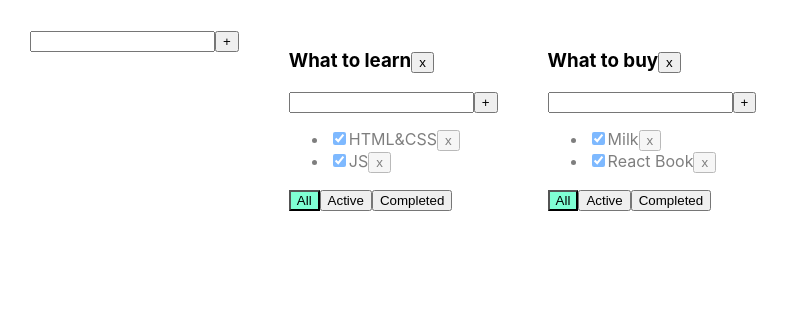
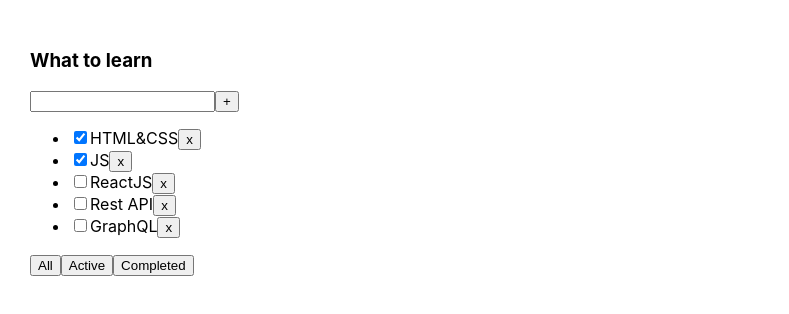
Before and after one commit to Sergey-BY6/Todolist, a React (Create React App) app: page / in a window 1280 px wide. Shown: the top 314 px of the page, without its empty margins (0-789 px from the left). Built offline with nearby package versions, Linux system fonts and the light colour scheme.

Commit message:
Adding reducers to todolist 4.

```diff
--- a/package.json
+++ b/package.json
@@ -3,6 +3,10 @@
   "version": "0.1.0",
   "private": true,
   "dependencies": {
+    "@emotion/react": "^11.10.5",
+    "@emotion/styled": "^11.10.5",
+    "@mui/icons-material": "^5.11.9",
+    "@mui/material": "^5.11.8",
     "@testing-library/jest-dom": "^5.16.5",
     "@testing-library/react": "^13.4.0",
     "@testing-library/user-event": "^13.5.0",
@@ -14,7 +18,7 @@
     "react": "^18.2.0",
     "react-dom": "^18.2.0",
     "react-scripts": "5.0.1",
-    "typescript": "^4.8.4",
+    "typescript": "^4.9.5",
     "uuid": "^9.0.0",
     "web-vitals": "^2.1.4"
   },
--- a/src/App.tsx
+++ b/src/App.tsx
@@ -1,147 +1,77 @@
-import React, {useState} from 'react';
+import React, {useReducer, useState} from 'react';
 import './App.css';
-import {TaskType, Todolist} from './Todolist';
-import {v1} from 'uuid';
-import {SuperInput} from './components/SuperInput';
+import {Todolist} from './Todolist';
+import { v1 } from 'uuid';
+import {addTaskAC, removeTaskAC, tasksReducer} from './reducers/tasksReducer';
+import {changeFilterAC, FilterReducer} from './reducers/filterReducer';
+
+export type FilterValuesType = "all" | "active" | "completed";
+
+function App() {
+
+    // let [tasks, setTasks] = useState([
+    //     { id: v1(), title: "HTML&CSS", isDone: true },
+    //     { id: v1(), title: "JS", isDone: true },
+    //     { id: v1(), title: "ReactJS", isDone: false },
+    //     { id: v1(), title: "Rest API", isDone: false },
+    //     { id: v1(), title: "GraphQL", isDone: false },
+    // ]);
+
+    let [tasks, tasksDispatch] = useReducer(tasksReducer, [
+        { id: v1(), title: "HTML&CSS", isDone: true },
+        { id: v1(), title: "JS", isDone: true },
+        { id: v1(), title: "ReactJS", isDone: false },
+        { id: v1(), title: "Rest API", isDone: false },
+        { id: v1(), title: "GraphQL", isDone: false },
+    ])
+
+    // let [filter, setFilter] = useState<FilterValuesType>("all");
+    let [filter, filterDispatch] = useReducer(FilterReducer,"all");
 
 
-export type FilterValuesType = 'all' | 'active' | 'completed';
-type TodolistType = {
-    id: string
-    title: string
-    filter: FilterValuesType
-}
 
-type TasksStateType = {
-    [key: string]: Array<TaskType>
-}
+    function removeTask(id: string) {
+        tasksDispatch(removeTaskAC(id))
 
-
-function App() {
-    let todolistId1 = v1();
-    let todolistId2 = v1();
-
-    let [todolists, setTodolists] = useState<Array<TodolistType>>([
-        {id: todolistId1, title: 'What to learn', filter: 'all'},
-        {id: todolistId2, title: 'What to buy', filter: 'all'}
-    ])
-
-    let [tasks, setTasks] = useState<TasksStateType>({
-        [todolistId1]: [
-            {id: v1(), title: 'HTML&CSS', isDone: true},
-            {id: v1(), title: 'JS', isDone: true}
-        ],
-        [todolistId2]: [
-            {id: v1(), title: 'Milk', isDone: true},
-            {id: v1(), title: 'React Book', isDone: true}
-        ]
-    });
-
-
-    function removeTask(id: string, todolistId: string) {
-        //достанем нужный массив по todolistId:
-        let todolistTasks = tasks[todolistId];
-        // перезапишем в этом объекте массив для нужного тудулиста отфилтрованным массивом:
-        tasks[todolistId] = todolistTasks.filter(t => t.id != id);
-        // засетаем в стейт копию объекта, чтобы React отреагировал перерисовкой
-        setTasks({...tasks});
+        // let filteredTasks = tasks.filter(t => t.id != id);
+        // setTasks(filteredTasks);
     }
 
-    function addTask(title: string, todolistId: string) {
-        let task = {id: v1(), title: title, isDone: false};
-        //достанем нужный массив по todolistId:
-        let todolistTasks = tasks[todolistId];
-        // перезапишем в этом объекте массив для нужного тудулиста копией, добавив в начало новую таску:
-        tasks[todolistId] = [task, ...todolistTasks];
-        // засетаем в стейт копию объекта, чтобы React отреагировал перерисовкой
-        setTasks({...tasks});
-    }
+    function addTask(title: string) {
+        tasksDispatch(addTaskAC(title))
 
-    function changeStatus(id: string, isDone: boolean, todolistId: string) {
-        //достанем нужный массив по todolistId:
-        let todolistTasks = tasks[todolistId];
-        // найдём нужную таску:
-        let task = todolistTasks.find(t => t.id === id);
-        //изменим таску, если она нашлась
-        if (task) {
-            task.isDone = isDone;
-            // засетаем в стейт копию объекта, чтобы React отреагировал перерисовкой
-            setTasks({...tasks});
-        }
-    }
-
-    function changeFilter(value: FilterValuesType, todolistId: string) {
-        let todolist = todolists.find(tl => tl.id === todolistId);
-        if (todolist) {
-            todolist.filter = value;
-            setTodolists([...todolists])
-        }
-    }
-
-    function removeTodolist(id: string) {
-        // засунем в стейт список тудулистов, id которых не равны тому, который нужно выкинуть
-        setTodolists(todolists.filter(tl => tl.id != id));
-        // удалим таски для этого тудулиста из второго стейта, где мы храним отдельно таски
-        delete tasks[id]; // удаляем св-во из объекта... значением которого являлся массив тасок
-        // засетаем в стейт копию объекта, чтобы React отреагировал перерисовкой
-        setTasks({...tasks});
+        // let task = { id: v1(), title: title, isDone: false };
+        // let newTasks = [task, ...tasks];
+        // setTasks(newTasks);
     }
 
 
-    const addTodolist = (newTitle: string) => {
-        const newTodoId = v1()
-        const newTodolist: TodolistType = {id: newTodoId, title: newTitle, filter: 'all'} // необходимо обязательно типизировать newTodolist
-        setTodolists([...todolists, newTodolist])
-        setTasks({
-            ...tasks, [newTodoId]: [
-                {id: v1(), title: 'Milk', isDone: true},
-                {id: v1(), title: 'React Book', isDone: true}
-            ]
-        })
+    function changeFilter(value: FilterValuesType) {
+        // setFilter(value);
+        filterDispatch(changeFilterAC(value))
     }
 
 
-    const editTask = (todolistId: string, newTitle: string, taskId: string) => {
-setTasks({...tasks, [todolistId]: tasks[todolistId].map(el => el.id === taskId ? {...el, title: newTitle}: el)})
+    let tasksForTodolist = tasks;
+
+    if (filter === "active") {
+        tasksForTodolist = tasks.filter(t => t.isDone === false);
+    }
+    if (filter === "completed") {
+        tasksForTodolist = tasks.filter(t => t.isDone === true);
     }
 
-    const editTodo = (todolistId: string, newTask: string) => {
-setTodolists(todolists.map(el => el.id === todolistId ? {...el, title: newTask}: el))
-    }
+
+
+
 
     return (
         <div className="App">
-            <SuperInput callBack={addTodolist}/>
-            {
-                todolists.map(tl => {
-                    let allTodolistTasks = tasks[tl.id];
-                    let tasksForTodolist = allTodolistTasks;
-
-                    if (tl.filter === 'active') {
-                        tasksForTodolist = allTodolistTasks.filter(t => !t.isDone);
-                    }
-                    if (tl.filter === 'completed') {
-                        tasksForTodolist = allTodolistTasks.filter(t => t.isDone);
-                    }
-
-                    return <Todolist
-                        key={tl.id}
-                        id={tl.id}
-                        title={tl.title}
-                        tasks={tasksForTodolist}
-                        removeTask={removeTask}
-                        changeFilter={changeFilter}
-                        addTask={addTask}
-                        changeTaskStatus={changeStatus}
-                        filter={tl.filter}
-                        removeTodolist={removeTodolist}
-                        editTask={editTask}
-                        editTodo={editTodo}
-
-                    />
-                })
-            }
-
+            <Todolist title="What to learn"
+                      tasks={tasksForTodolist}
+                      removeTask={removeTask}
+                      changeFilter={changeFilter}
+                      addTask={addTask} />
         </div>
     );
 }
--- a/src/TodoList.tsx
+++ b/src/TodoList.tsx
@@ -1,7 +1,5 @@
-import React, {ChangeEvent, useState, KeyboardEvent} from 'react';
+import React, {ChangeEvent, KeyboardEvent, useState} from 'react';
 import {FilterValuesType} from './App';
-import {SuperInput} from './components/SuperInput';
-import {EditableSpan} from './components/EditableSpan';
 
 export type TaskType = {
     id: string
@@ -10,109 +8,63 @@ export type TaskType = {
 }
 
 type PropsType = {
-    id: string
     title: string
     tasks: Array<TaskType>
-    removeTask: (taskId: string, todolistId: string) => void
-    changeFilter: (value: FilterValuesType, todolistId: string) => void
-    addTask: (title: string, todolistId: string) => void
-    changeTaskStatus: (id: string, isDone: boolean, todolistId: string) => void
-    removeTodolist: (id: string) => void
-    filter: FilterValuesType
-    editTask: (todolistId: string, newTitle: string, taskId: string)=> void
-    editTodo: (todolistId: string, newTask: string)=> void
-
+    removeTask: (taskId: string) => void
+    changeFilter: (value: FilterValuesType) => void
+    addTask: (title: string) => void
 }
 
 export function Todolist(props: PropsType) {
-    // let [title, setTitle] = useState("")
-    // let [error, setError] = useState<string | null>(null)
 
-    // const addTask = () => {
-    //     let newTitle = title.trim();
-    //     if (newTitle !== "") {
-    //         props.addTask(newTitle, props.id);
-    //         setTitle("");
-    //     } else {
-    //         setError("Title is required");
-    //     }
-    // }
-    //
-    // const onChangeHandler = (e: ChangeEvent<HTMLInputElement>) => {
-    //     setTitle(e.currentTarget.value)
-    // }
+    let [title, setTitle] = useState("")
 
-    // const onKeyPressHandler = (e: KeyboardEvent<HTMLInputElement>) => {
-    //     setError(null);
-    //     if (e.charCode === 13) {
-    //         addTask();
-    //     }
-    // }
-
-
-
-
-
-    const removeTodolist = () => props.removeTodolist(props.id)
-
-    const onAllClickHandler = () => props.changeFilter("all", props.id);
-    const onActiveClickHandler = () => props.changeFilter("active", props.id);
-    const onCompletedClickHandler = () => props.changeFilter("completed", props.id);
-
-
-const addTaskHandler = (newTitle: string) => {
-    props.addTask(newTitle ,props.id)
-}
-
-
-// const ediTaskHandler = (tId: string, newTitle: string) => {
-//         props.EditTask(props.id, tId , newTitle)
-//     }
-
-    const EditTodoHandler = (title: string) => {
-    props.editTodo(props.id, title)
+    const addTask = () => {
+        props.addTask(title);
+        setTitle("");
     }
 
+    const onChangeHandler = (e: ChangeEvent<HTMLInputElement>) => {
+        setTitle(e.currentTarget.value)
+    }
+
+    const onKeyPressHandler = (e: KeyboardEvent<HTMLInputElement>) => {
+        if (e.charCode === 13) {
+            addTask();
+        }
+    }
+
+    const onAllClickHandler = () => props.changeFilter("all");
+    const onActiveClickHandler = () => props.changeFilter("active");
+    const onCompletedClickHandler = () => props.changeFilter("completed");
+
     return <div>
-        <h3>
-            {/*{props.title}*/}
-            <EditableSpan OLDtitle={props.title} callBack={EditTodoHandler}/>
-            <button onClick={removeTodolist}>x</button>
-        </h3>
-        <SuperInput callBack={addTaskHandler} />
+        <h3>{props.title}</h3>
+        <div>
+            <input value={title}
+                   onChange={ onChangeHandler }
+                   onKeyPress={ onKeyPressHandler }
+            />
+            <button onClick={addTask}>+</button>
+        </div>
         <ul>
             {
                 props.tasks.map(t => {
-                    const onClickHandler = () => props.removeTask(t.id, props.id)
-                    const onChangeHandler = (e: ChangeEvent<HTMLInputElement>) => {
-                        let newIsDoneValue = e.currentTarget.checked;
-                        props.changeTaskStatus(t.id, newIsDoneValue, props.id);
-                    }
 
-                    const ediTaskHandler = (newTitle: string) => {
-                        props.editTask(props.id, newTitle ,t.id )
-                    }
+                    const onClickHandler = () => props.removeTask(t.id)
 
-                    return <li key={t.id} className={t.isDone ? "is-done" : ""}>
-                        <input type="checkbox" onChange={onChangeHandler} checked={t.isDone}/>
-                        {/*<span>{t.title}</span>*/}
-                        {/*<EditableSpan OLDtitle={t.title}  callBack={(newTitle)=> ediTaskHandler(t.id, newTitle)}/>     */}
-                        <EditableSpan OLDtitle={t.title}  callBack={ediTaskHandler}/>
-                        <button onClick={onClickHandler}>x</button>
+                    return <li key={t.id}>
+                        <input type="checkbox" checked={t.isDone}/>
+                        <span>{t.title}</span>
+                        <button onClick={ onClickHandler }>x</button>
                     </li>
                 })
             }
         </ul>
         <div>
-            <button className={props.filter === 'all' ? "active-filter" : ""}
-                    onClick={onAllClickHandler}>All
-            </button>
-            <button className={props.filter === 'active' ? "active-filter" : ""}
-                    onClick={onActiveClickHandler}>Active
-            </button>
-            <button className={props.filter === 'completed' ? "active-filter" : ""}
-                    onClick={onCompletedClickHandler}>Completed
-            </button>
+            <button onClick={ onAllClickHandler }>All</button>
+            <button onClick={ onActiveClickHandler }>Active</button>
+            <button onClick={ onCompletedClickHandler }>Completed</button>
         </div>
     </div>
 }
--- a/src/components/EditableSpan.tsx
+++ /dev/null
@@ -1,33 +0,0 @@
-import React, {ChangeEvent, useState} from 'react';
-
-
-type EditableSpanType = {
-    OLDtitle: string
-    callBack: (netTitle: string) => void
-}
-
-export const EditableSpan = (props: EditableSpanType) => {
-
-    const [edit, setEdit] = useState(false)
-    let [newTitle, setNewTitle] = useState(props.OLDtitle)
-
-    const editFooHandler = () => {
-        setEdit(!edit)
-        props.callBack(newTitle)
-    }
-
-const onChangeHandler = (e: ChangeEvent<HTMLInputElement>) => {
-        setNewTitle(e.currentTarget.value)
-}
-
-
-
-    return (
-            edit
-            ?
-            <input onChange={onChangeHandler} value={newTitle} onBlur={editFooHandler} autoFocus/>
-            :
-            <span onDoubleClick={editFooHandler}>{props.OLDtitle}</span>
-)
-    ;
-};
--- a/src/components/SuperInput.tsx
+++ /dev/null
@@ -1,48 +0,0 @@
-import React, {ChangeEvent, KeyboardEvent, useState} from 'react';
-
-type SuperInputType = {
-    callBack: (title: string) => void
-
-}
-
-
-export const SuperInput: React.FC<SuperInputType> = (props) => {
-
-    let [title, setTitle] = useState('')
-    let [error, setError] = useState<string | null>(null)
-
-    const addTask = () => {
-        let newTitle = title.trim();
-        if (newTitle !== '') {
-            props.callBack(newTitle);
-            setTitle('');
-        } else {
-            setError('Title is required');
-        }
-    }
-
-    const onChangeHandler = (e: ChangeEvent<HTMLInputElement>) => {
-        setTitle(e.currentTarget.value)
-    }
-
-
-    const onKeyPressHandler = (e: KeyboardEvent<HTMLInputElement>) => {
-        setError(null);
-        if (e.key === 'Enter') {
-            addTask();
-        }
-    }
-
-
-    return (
-        <div>
-            <input value={title}
-                   onChange={onChangeHandler}
-                   onKeyPress={onKeyPressHandler}
-                   className={error ? 'error' : ''}
-            />
-            <button onClick={addTask}>+</button>
-            {error && <div className="error-message">{error}</div>}
-        </div>
-    );
-};
--- /dev/null
+++ b/src/reducers/filterReducer.ts
@@ -0,0 +1,21 @@
+import {FilterValuesType} from '../App';
+
+
+export const FilterReducer = (state: FilterValuesType, action: changeFilterACType):FilterValuesType  => {
+    switch (action.type) {
+        case "CHANGE-FILTER": {
+            return action.payload.valueFilter
+        }
+        default: return state
+    }
+}
+
+type changeFilterACType = ReturnType<typeof changeFilterAC>
+export const changeFilterAC = (valueFilter: FilterValuesType) => {
+    return {
+        type: "CHANGE-FILTER",
+        payload: {
+            valueFilter:valueFilter
+        }
+    } as const
+}
--- /dev/null
+++ b/src/reducers/tasksReducer.ts
@@ -0,0 +1,43 @@
+import {TaskType} from '../Todolist';
+import {v1} from 'uuid';
+
+
+export const tasksReducer = (state: TaskType[], action: mainType): TaskType[] => {
+    switch (action.type) {
+        case 'REMOVE-TASK': {
+            return state.filter(el => el.id !== action.payload.id)
+        }
+        case 'ADD-TASK': {
+            let newTask = {id: v1(), title: action.payload.title, isDone: false};
+            // let newTasks = [task, ...tasks];
+            // setTasks(newTasks);
+            return [newTask, ...state]
+        }
+        default:
+            return state
+    }
+}
+
+
+type mainType = removeTaskACType | addTaskACType
+
+
+type removeTaskACType = ReturnType<typeof removeTaskAC>
+export const removeTaskAC = (id: string) => {
+    return {
+        type: 'REMOVE-TASK',
+        payload: {
+            id: id
+        }
+    } as const
+}
+
+type addTaskACType = ReturnType<typeof addTaskAC>
+export const addTaskAC = (title: string) => {
+    return {
+        type: 'ADD-TASK',
+        payload: {
+            title: title
+        }
+    } as const
+}
```
Also changed, not shown: 1 other file (tests, documents, lock files or other folders).
